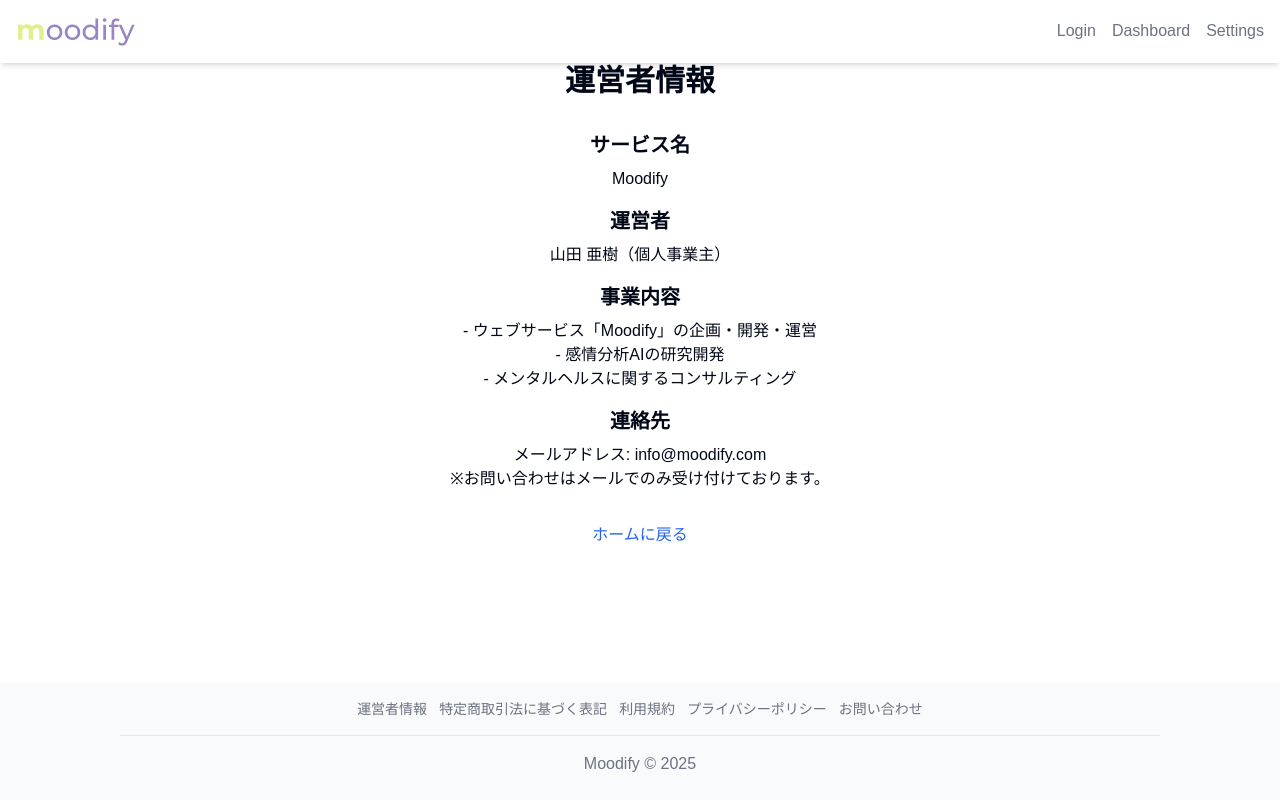
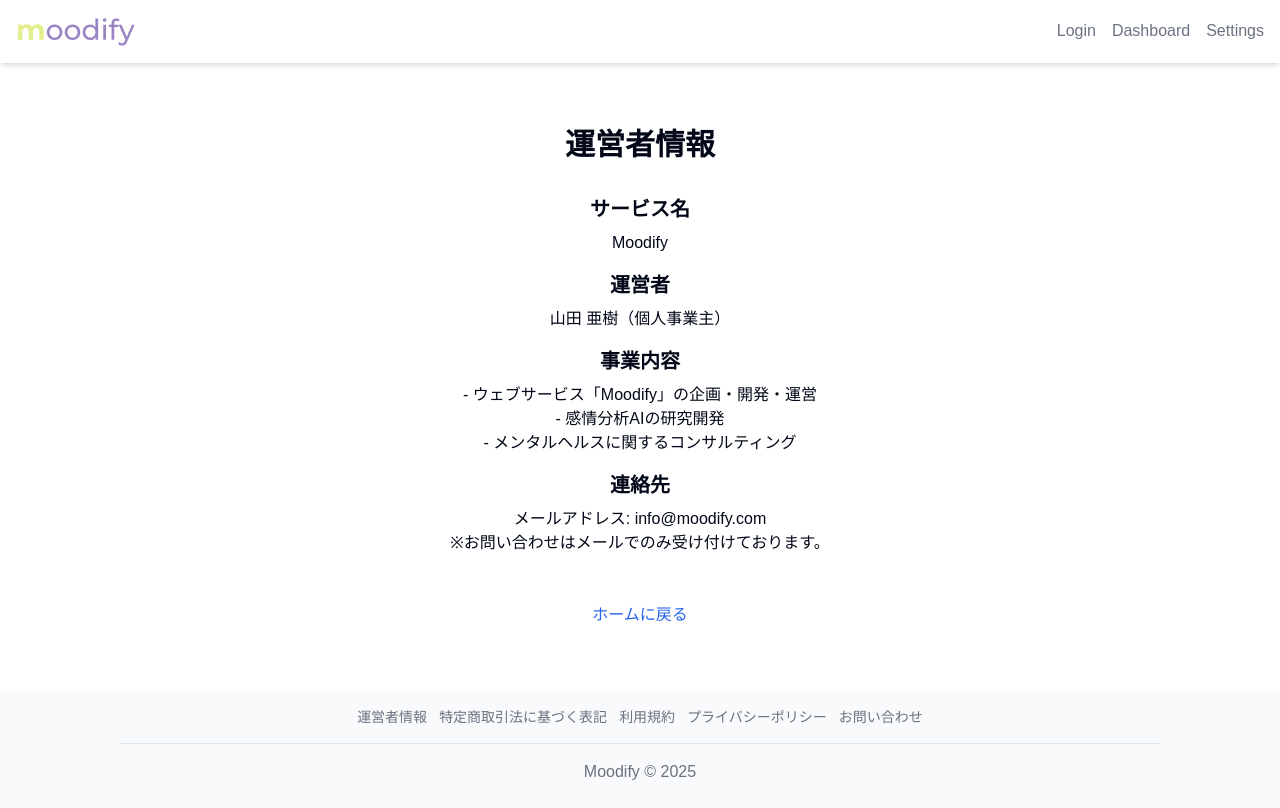
Before and after one commit to akkie8/moodify-web, a Next.js app: page /about in a window 1280 px wide. Built offline with nearby package versions, Linux system fonts and the light colour scheme.

Commit message:
fix:中央揃え#10

```diff
--- a/src/app/(static)/about/page.tsx
+++ b/src/app/(static)/about/page.tsx
@@ -2,7 +2,7 @@ import Link from 'next/link';
 
 export default function CompanyInfo() {
   return (
-    <div className='container mx-auto px-4 text-center'>
+    <div className='container mx-auto flex flex-col justify-center text-center px-4 py-16'>
       <h1 className='text-3xl font-bold mb-8'>運営者情報</h1>
       <h2 className='text-xl font-semibold mb-2'>サービス名</h2>
       <p className='mb-4'>Moodify</p>
```
